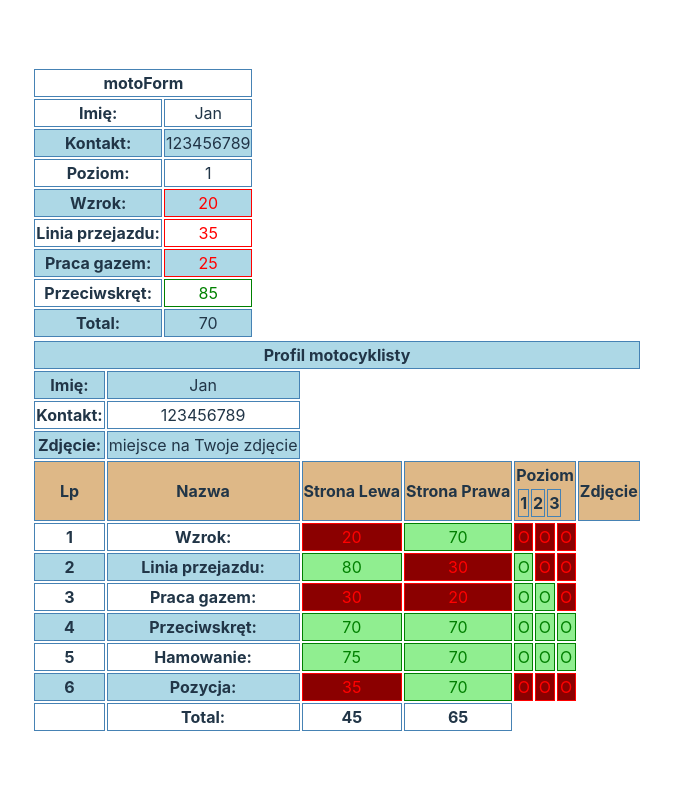
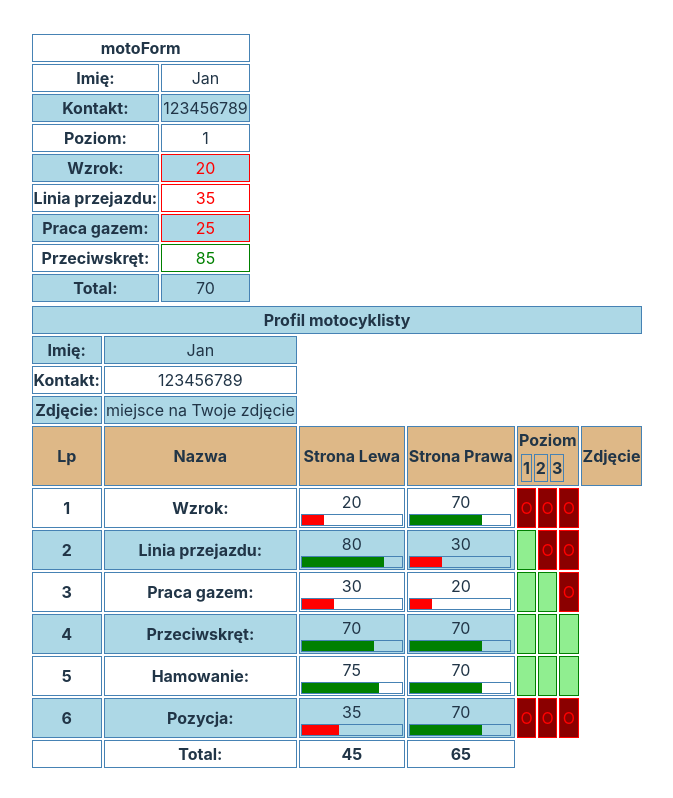
Before and after one commit to Havlc/motoForm, a React (Vite) app: page / in a window 1280 px wide. Shown: the top 798 px of the page, without its empty margins (303-976 px from the left). Built offline with nearby package versions, Linux system fonts and the light colour scheme.

Commit message:
add progress bar depended on left/right value

```diff
--- a/src/components/DriverProfileDataRow.jsx
+++ b/src/components/DriverProfileDataRow.jsx
@@ -3,24 +3,45 @@ export function DriverProfileDataRow({lp, title, valueLeft, valueRight, levelOne
         <tr>
             <th>{lp}</th>
             <th>{title}:</th>
-            <td style={valueLeft >= 70 ? {
+            <td>{valueLeft}
+            <div style={{width: "100px", borderColor: "steelblue", borderWidth: "1px", borderStyle: "solid", height: "10px"}}>
+                <div style={valueLeft >= 70 ? {
+                width: `${valueLeft}px`,
+                height: "8px",
                 borderColor: 'green',
-                color: 'green',
-                background: ' lightgreen'
+                borderWidth: "1px",
+                borderStyle: "solid",
+                background: ' green'
             } : {
+                width: `${valueLeft}px`,
+                height: "8px",
                 borderColor: 'red',
-                color: 'red',
-                background: 'darkred'
-            }}>{valueLeft}</td>
-            <td style={valueRight >= 70 ? {
+                borderWidth: "1px",
+                borderStyle: "solid",
+                background: 'red'
+            }}>
+                </div>
+                </div>
+            </td>
+            <td>{valueRight}<div style={{width: "100px", borderColor: "steelblue", borderWidth: "1px", borderStyle: "solid", height: "10px"}}>
+                <div style={valueRight >= 70 ? {
+                width: `${valueRight}px`,
+                height: "8px",
                 borderColor: 'green',
-                color: 'green',
-                background: ' lightgreen'
+                borderWidth: "1px",
+                borderStyle: "solid",
+                background: ' green'
             } : {
+                width: `${valueRight}px`,
+                height: "8px",
                 borderColor: 'red',
-                color: 'red',
-                background: 'darkred'
-            }}>{valueRight}</td>
+                borderWidth: "1px",
+                borderStyle: "solid",
+                background: 'red'
+            }}>
+                </div>
+                </div>
+                </td>
             <td style={levelOne ? {
                 borderColor: 'green',
                 color: 'green',
@@ -29,7 +50,7 @@ export function DriverProfileDataRow({lp, title, valueLeft, valueRight, levelOne
                 borderColor: 'red',
                 color: 'red',
                 background: 'darkred'
-            }}>O</td>
+            }}>{levelOne?'':'O'}</td>
             <td style={levelTwo ? {
                 borderColor: 'green',
                 color: 'green',
@@ -38,7 +59,7 @@ export function DriverProfileDataRow({lp, title, valueLeft, valueRight, levelOne
                 borderColor: 'red',
                 color: 'red',
                 background: 'darkred'
-            }}>O</td>
+            }}>{levelTwo?'':'O'}</td>
             <td style={levelThree ? {
                 borderColor: 'green',
                 color: 'green',
@@ -47,7 +68,7 @@ export function DriverProfileDataRow({lp, title, valueLeft, valueRight, levelOne
                 borderColor: 'red',
                 color: 'red',
                 background: 'darkred'
-            }}>O</td>
+            }}>{levelThree?'':'O'}</td>
         </tr>
     )
 }
```
